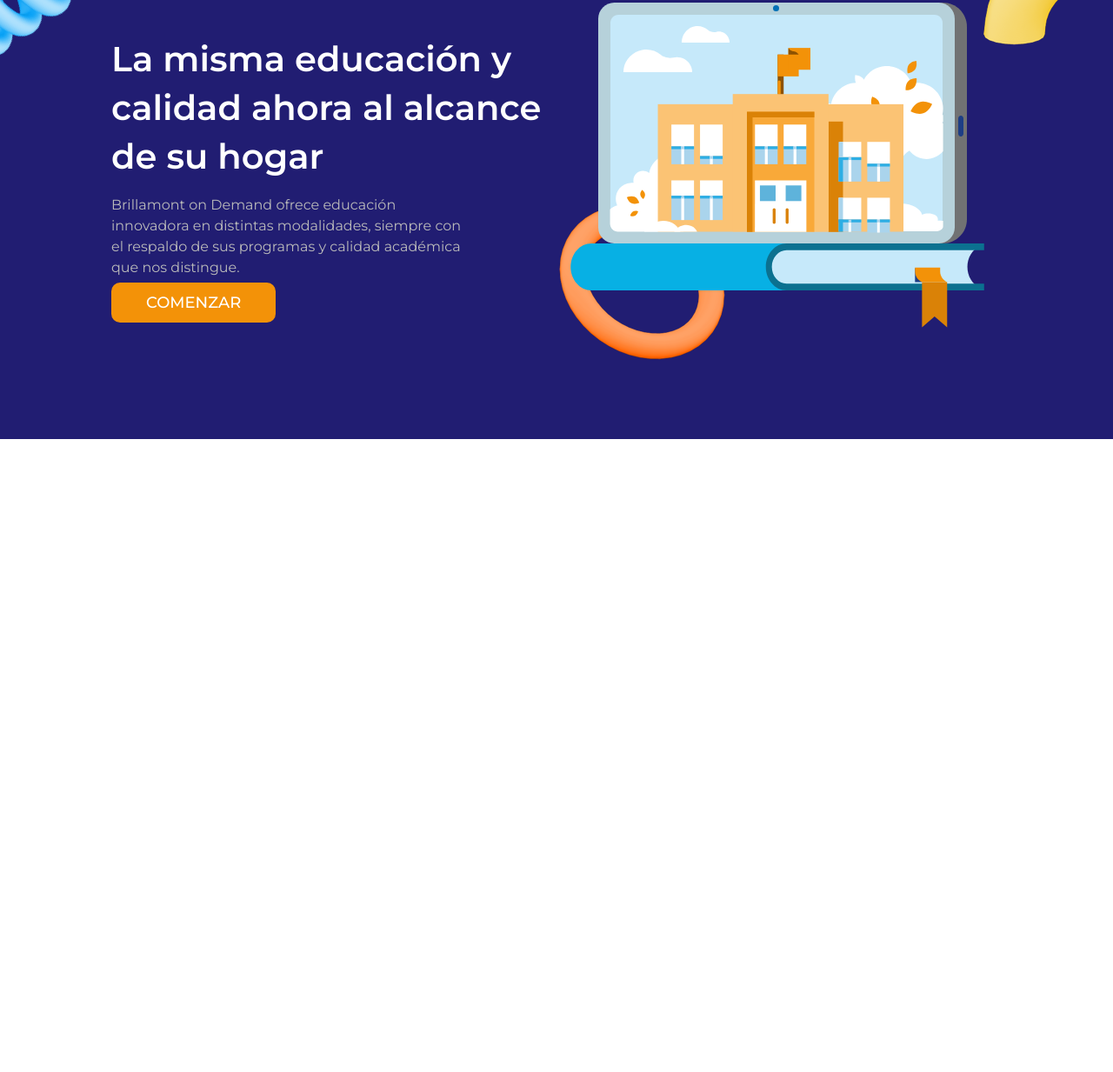
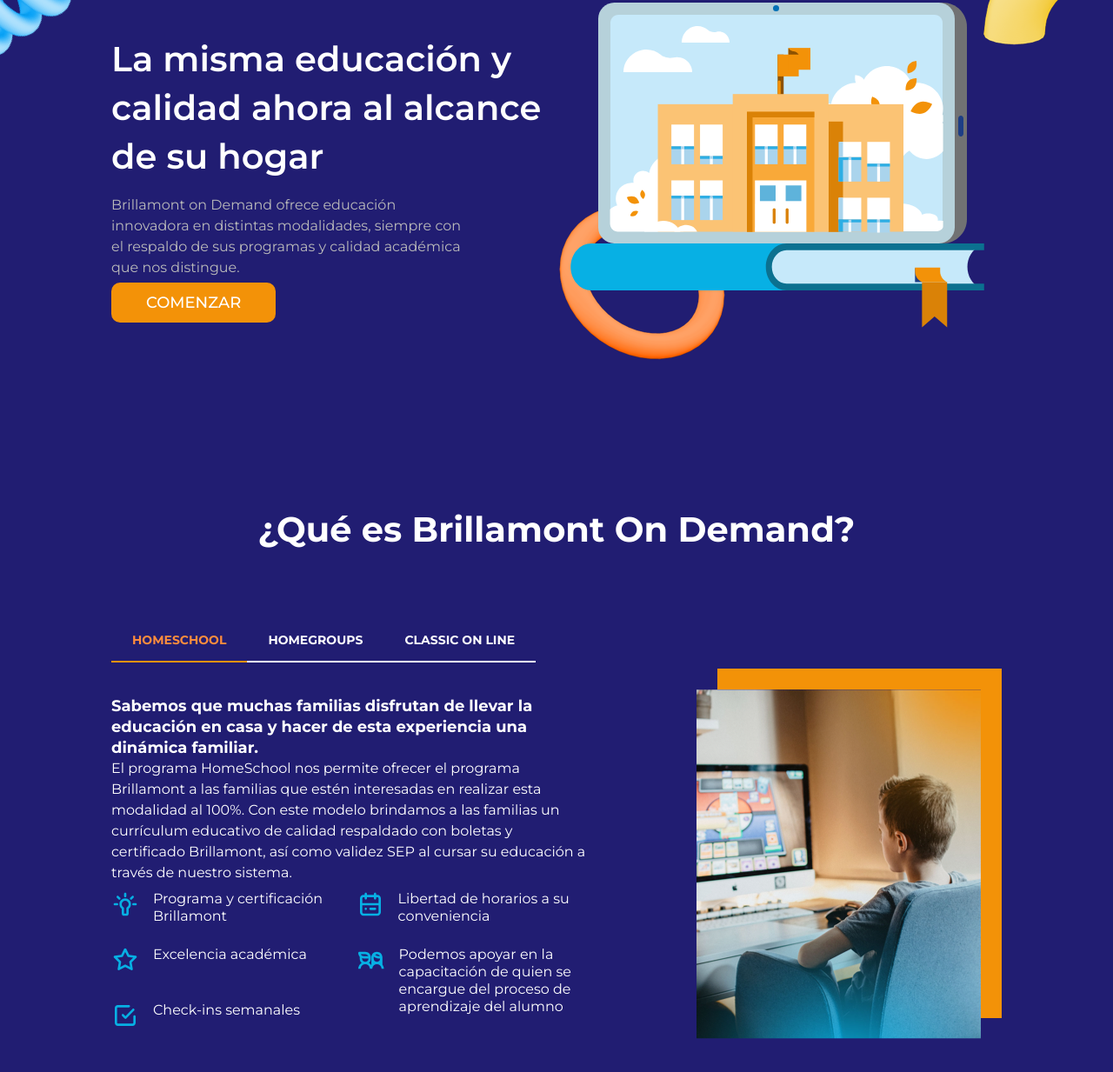
Before and after one commit to Alonsoalcuadrado/BOD, a plain HTML site: page index.html in a window 1280 px wide. Shown: the part 295-1528 px from the top of the page at 87% size. Before the commit the page ends 800 px from the top, so only its background shows below. Drawn offline with Linux system fonts and the light colour scheme.

Commit message:
What is BOD section done

```diff
--- a/index.html
+++ b/index.html
@@ -36,6 +36,53 @@
     <img src="assets/images/hero_main_image.svg" alt="Main image for Brillamont On Demand">
   </section>
 
+  <section class="what-is-bod">
+    <h2 class="section-title">¿Qué es Brillamont On Demand?</h2>
+    <section class="article-pages">
+      <a class="article-page__title page-selected">Homeschool</a>
+      <a class="article-page__title">Homegroups</a>
+      <a class="article-page__title">Classic On Line</a>
+    </section>
+    <section class="bod-description-container">
+      <article class="bod-description">
+        <h4 class="bod-description__title">Sabemos que muchas familias disfrutan de llevar la educación en casa y hacer
+          de
+          esta experiencia una dinámica familiar.</h4>
+        <p class="bod-description__text">El programa HomeSchool nos permite ofrecer el programa Brillamont a las
+          familias
+          que estén interesadas en realizar esta
+          modalidad al 100%. Con este modelo brindamos a las familias un currículum educativo de calidad respaldado con
+          boletas y
+          certificado Brillamont, así como validez SEP al cursar su educación a través de nuestro sistema.</p>
+        <section class="bod-benefits">
+          <article class="bod-benefit-container">
+            <img class="bod-benefit__image" src="assets/icons/ic_idea.svg" alt="Brillamont on demand benefit icon">
+            <p class="bod-benefit__text">Programa y certificación Brillamont</p>
+          </article>
+          <article class="bod-benefit-container">
+            <img class="bod-benefit__image" src="assets/icons/ic_calendar.svg" alt="Brillamont on demand benefit icon">
+            <p class="bod-benefit__text">Libertad de horarios a su conveniencia</p>
+          </article>
+          <article class="bod-benefit-container">
+            <img class="bod-benefit__image" src="assets/icons/ic_star.svg" alt="Brillamont on demand benefit icon">
+            <p class="bod-benefit__text">Excelencia académica</p>
+          </article>
+          <article class="bod-benefit-container">
+            <img class="bod-benefit__image" src="assets/icons/ic_parents.svg" alt="Brillamont on demand benefit icon">
+            <p class="bod-benefit__text">Podemos apoyar en la capacitación de quien se encargue del proceso de
+              aprendizaje del alumno</p>
+          </article>
+          <article class="bod-benefit-container">
+            <img class="bod-benefit__image" src="assets/icons/ic_checkmark-square.svg"
+              alt="Brillamont on demand benefit icon">
+            <p class="bod-benefit__text">Check-ins semanales</p>
+          </article>
+        </section>
+      </article>
+      <img class="bod-description__image" src="assets/images/small_student.png" alt="Student image">
+    </section>
+  </section>
+
 </body>
 
 </html>
--- a/styles.css
+++ b/styles.css
@@ -165,3 +165,94 @@ section.hero > img {
 }
 
 /* Styles for hero section ends */
+
+/* Styles for what is Brillamont On Demand begins */
+
+section.what-is-bod {
+  width: 100%;
+  height: 100%;
+  padding: var(--default-padding);
+  background-color: var(--main-color);
+}
+
+section.article-pages {
+  display: flex;
+  align-items: center;
+  width: 50%;
+  height: 48px;
+  margin-bottom: 32px;
+}
+
+section.article-pages a.article-page__title {
+  padding: 16px 24px;
+  font-weight: bold;
+  font-size: 14px;
+  line-height: 16px;
+  text-align: center;
+  color: white;
+  border-bottom: 2px solid white;
+  text-transform: uppercase;
+  cursor: pointer;
+}
+
+section.what-is-bod section.bod-description-container {
+  display: flex;
+  align-items: center;
+  justify-content: space-between;
+}
+
+section.what-is-bod section.bod-description-container article.bod-description {
+  width: 55%;
+  height: 388px;
+}
+
+section.bod-description-container article.bod-description h4.bod-description__title {
+  width: 100%;
+  height: 48px;
+  margin-bottom: 24px;
+  font-weight: bold;
+  font-size: 18px;
+  line-height: 24px;
+  color: white;
+}
+
+section.bod-description-container article.bod-description p.bod-description__text {
+  width: 97%;
+  height: 120px;
+  margin-bottom: 32px;
+  font-weight: 400;
+  font-size: 16px;
+  line-height: 24px;
+  color: white;
+}
+
+section.bod-description-container article.bod-description section.bod-benefits {
+  display: grid;
+  grid-template-columns: repeat(2, 1fr);
+  grid-gap: 32px 0;
+}
+
+article.bod-description section.bod-benefits article.bod-benefit-container {
+  display: flex;
+  align-items: flex-start;
+  width: 100%;
+  height: 32px;
+}
+
+section.bod-benefits article.bod-benefit-container img.bod-benefit__image {
+  margin-right: 16px;
+}
+
+section.bod-benefits article.bod-benefit-container p.bod-benefit__text {
+  font-weight: 400;
+  font-size: 16px;
+  line-height: 20px;
+  color: white;
+}
+
+section.what-is-bod section.bod-description-container img.bod-description__image {
+  margin-right: 24px;
+  box-shadow: 24px -24px 0 var(--orange-bg);
+}
+
+/* Styles for what is Brillamont On Demand ends */
```
